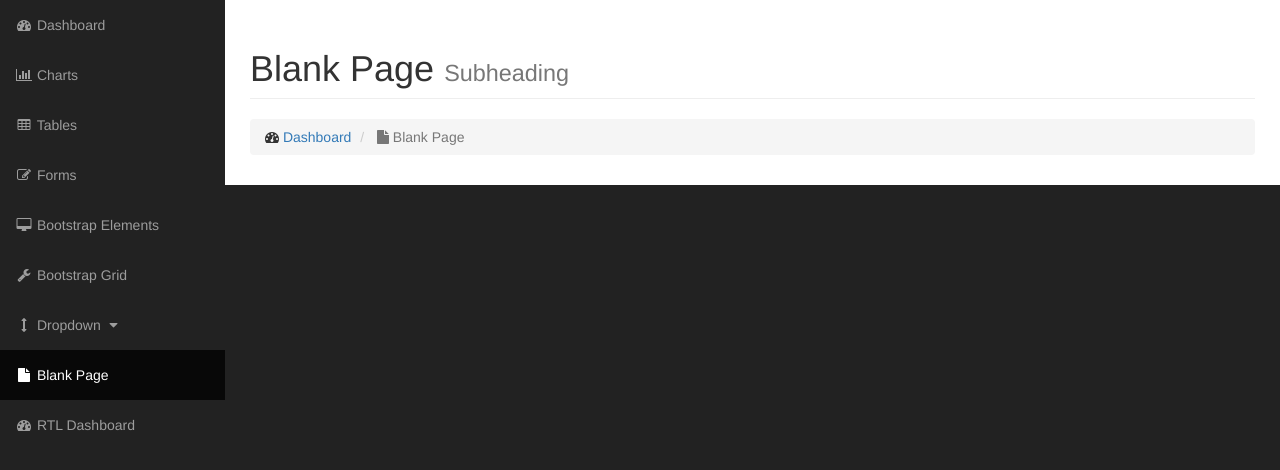
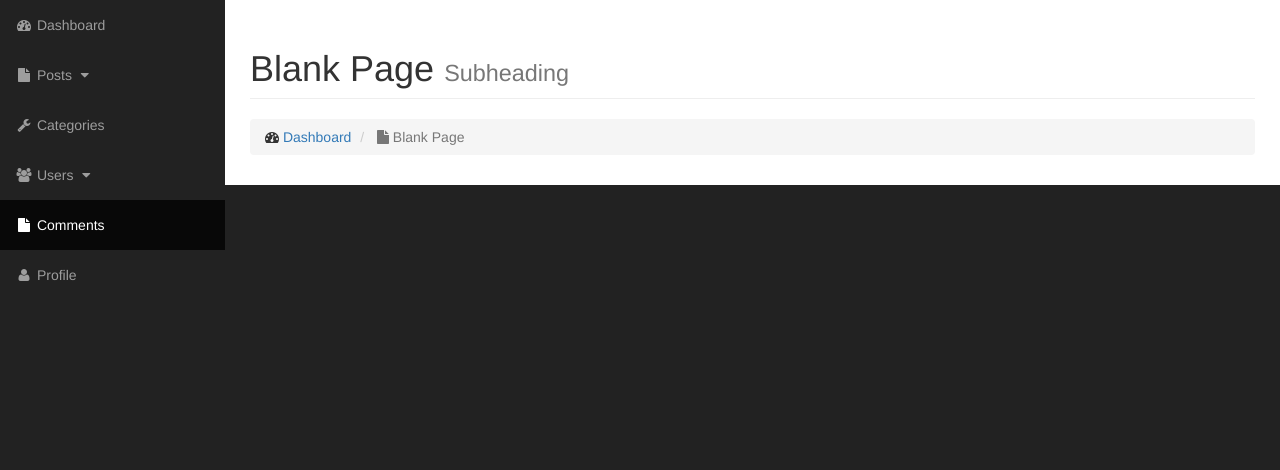
Before and after one commit to ahmedalmoselhy/CMS-Blog, a PHP site: page /admin in a window 1280 px wide. Shown: the part 51-521 px from the top of the page. Run offline with PHP 8.4, Linux system fonts and the light colour scheme.

Commit message:
creating sidebar panels

```diff
--- a/admin/includes/navigation_bar.php
+++ b/admin/includes/navigation_bar.php
@@ -32,22 +32,21 @@
                         <a href="index.html"><i class="fa fa-fw fa-dashboard"></i> Dashboard</a>
                     </li>
                     <li>
-                        <a href="charts.html"><i class="fa fa-fw fa-bar-chart-o"></i> Charts</a>
+                        <a href="javascript:;" data-toggle="collapse" data-target="#posts_dropdown"><i class="fa fa-fw fa-file"></i> Posts <i class="fa fa-fw fa-caret-down"></i></a>
+                        <ul id="posts_dropdown" class="collapse">
+                            <li>
+                                <a href="#">View All Posts</a>
+                            </li>
+                            <li>
+                                <a href="#">Add Post</a>
+                            </li>
+                        </ul>
                     </li>
                     <li>
-                        <a href="tables.html"><i class="fa fa-fw fa-table"></i> Tables</a>
+                        <a href="bootstrap-grid.html"><i class="fa fa-fw fa-wrench"></i> Categories</a>
                     </li>
                     <li>
-                        <a href="forms.html"><i class="fa fa-fw fa-edit"></i> Forms</a>
-                    </li>
-                    <li>
-                        <a href="bootstrap-elements.html"><i class="fa fa-fw fa-desktop"></i> Bootstrap Elements</a>
-                    </li>
-                    <li>
-                        <a href="bootstrap-grid.html"><i class="fa fa-fw fa-wrench"></i> Bootstrap Grid</a>
-                    </li>
-                    <li>
-                        <a href="javascript:;" data-toggle="collapse" data-target="#demo"><i class="fa fa-fw fa-arrows-v"></i> Dropdown <i class="fa fa-fw fa-caret-down"></i></a>
+                        <a href="javascript:;" data-toggle="collapse" data-target="#demo"><i class="fa fa-fw fa-users"></i> Users <i class="fa fa-fw fa-caret-down"></i></a>
                         <ul id="demo" class="collapse">
                             <li>
                                 <a href="#">Dropdown Item</a>
@@ -58,10 +57,10 @@
                         </ul>
                     </li>
                     <li class="active">
-                        <a href="blank-page.html"><i class="fa fa-fw fa-file"></i> Blank Page</a>
+                        <a href="blank-page.html"><i class="fa fa-fw fa-file"></i> Comments</a>
                     </li>
                     <li>
-                        <a href="index-rtl.html"><i class="fa fa-fw fa-dashboard"></i> RTL Dashboard</a>
+                        <a href="index-rtl.html"><i class="fa fa-fw fa-user"></i> Profile</a>
                     </li>
                 </ul>
             </div>
```
